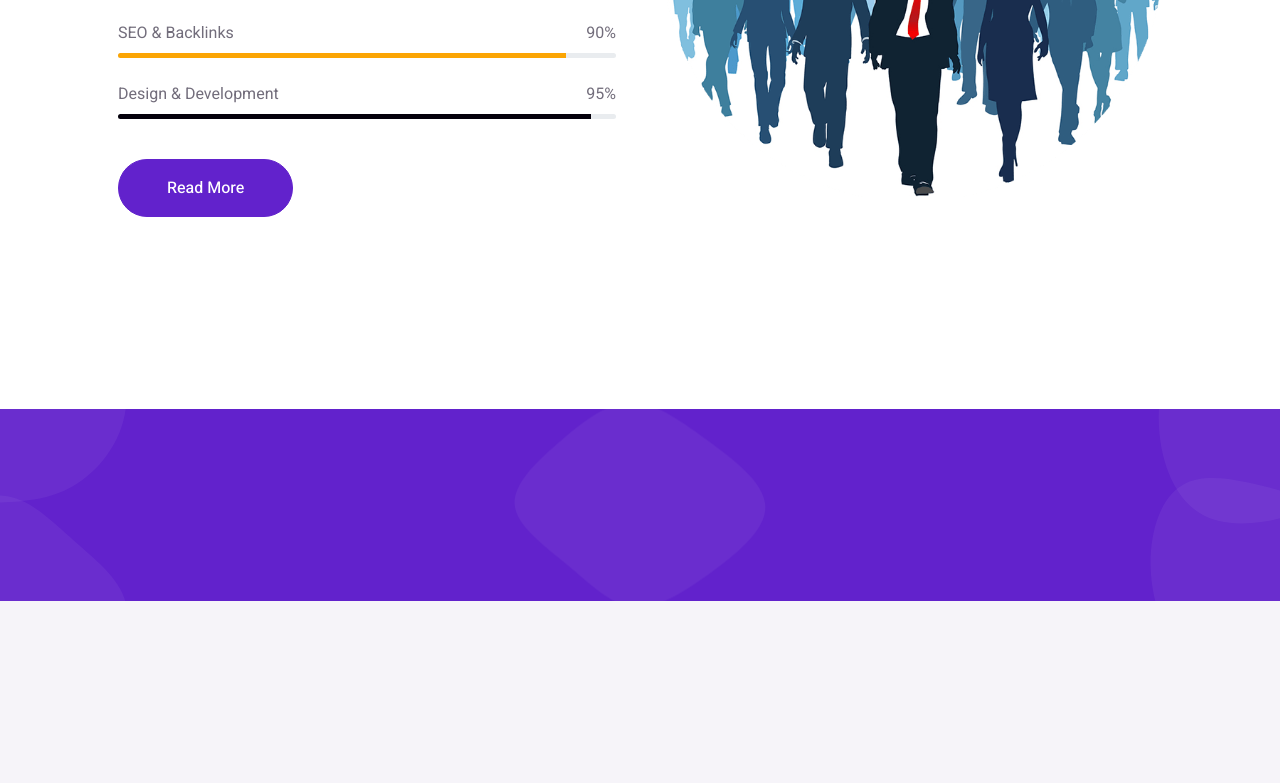
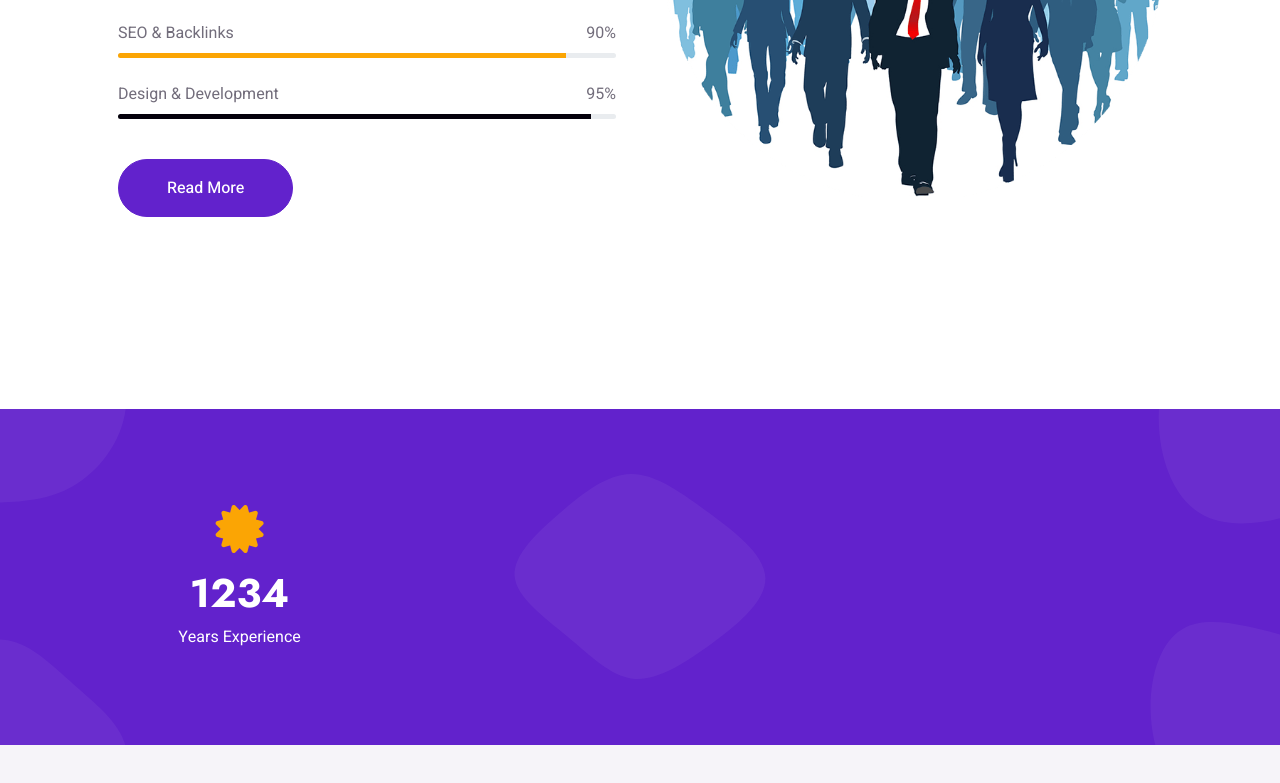
Before and after one commit to nzml906/html_, a website with bundled scripts: page index.html in a window 1280 px wide. Shown: the part 1865-2648 px from the top of the page. Before the commit the page ends 2562 px from the top, so only its background shows below. Built offline with nearby package versions, Linux system fonts and the light colour scheme.

Commit message:
Facts years counter with upward direction

```diff
--- a/index.html
+++ b/index.html
@@ -237,7 +237,16 @@
         data-wow-delay="0.1s"
       >
         <div class="container py-5 px-lg-5">
-          <div class="row g-4"></div>
+          <div class="row g-4">
+            <div
+              class="col-md-6 col-lg-3 text-center wow fadeIn"
+              data-wow-delay="0.1s"
+            >
+              <i class="fa fa-certificate fa-3x text-secondary mb-3"></i>
+              <h1 class="text-white mb-2" data-toggle="counter-up">1234</h1>
+              <p class="text-white mb-0">Years Experience</p>
+            </div>
+          </div>
         </div>
       </div>
       <!-- Facts End -->
@@ -249,6 +258,7 @@
     <script src="lib/wow/wow.min.js"></script>
     <script src="lib/easing/easing.min.js"></script>
     <script src="lib/waypoints/waypoints.min.js"></script>
+    <script src="lib/counterup/counterup.min.js"></script>
     <!-- AdminLTE App -->
     <script src="dist/js/adminlte.js"></script>
   </body>
```
Also changed, not shown: lib/counterup/counterup.min.js (added, +11 -0 lines), build/js/AdminLTE.js.
